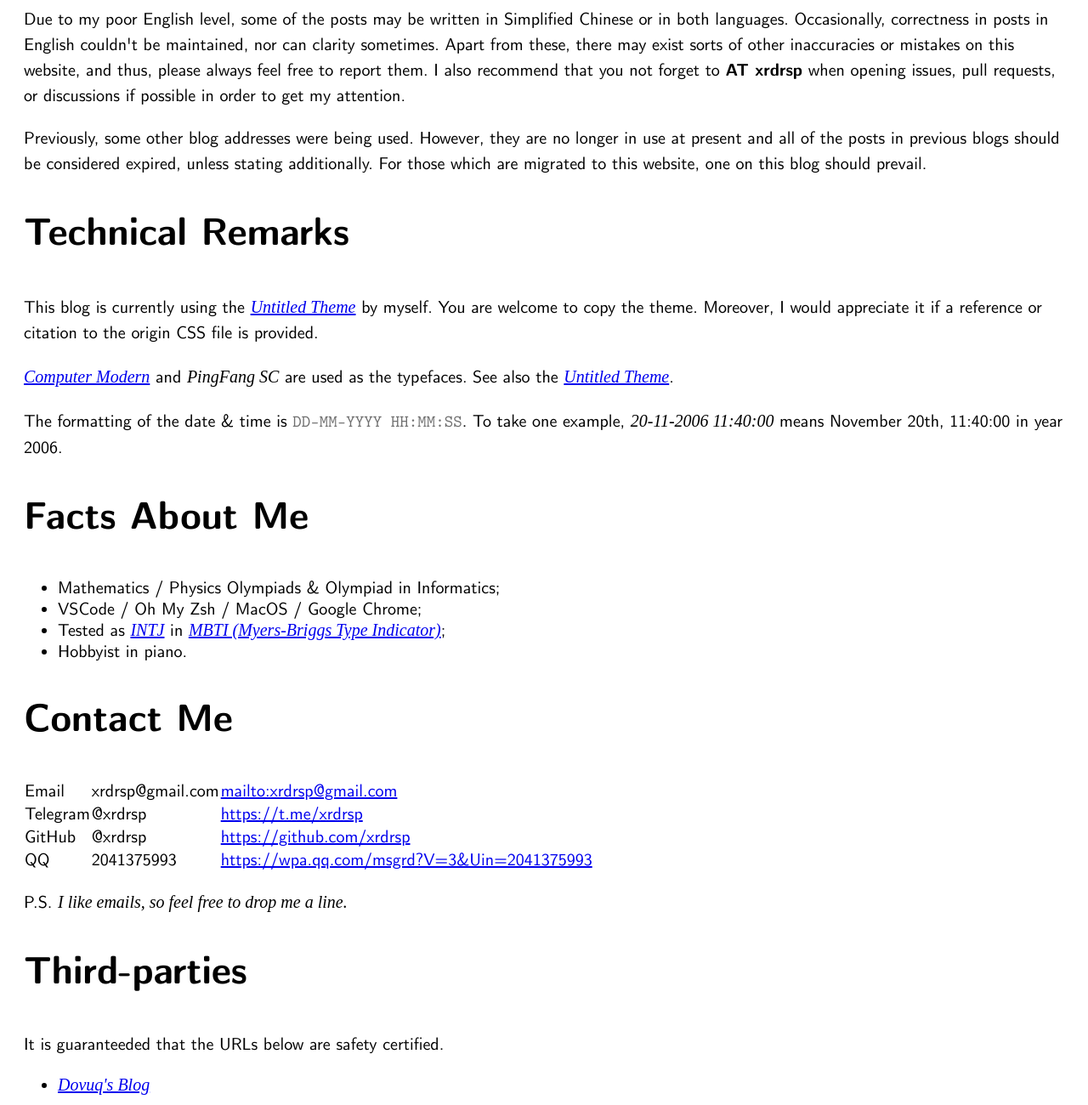
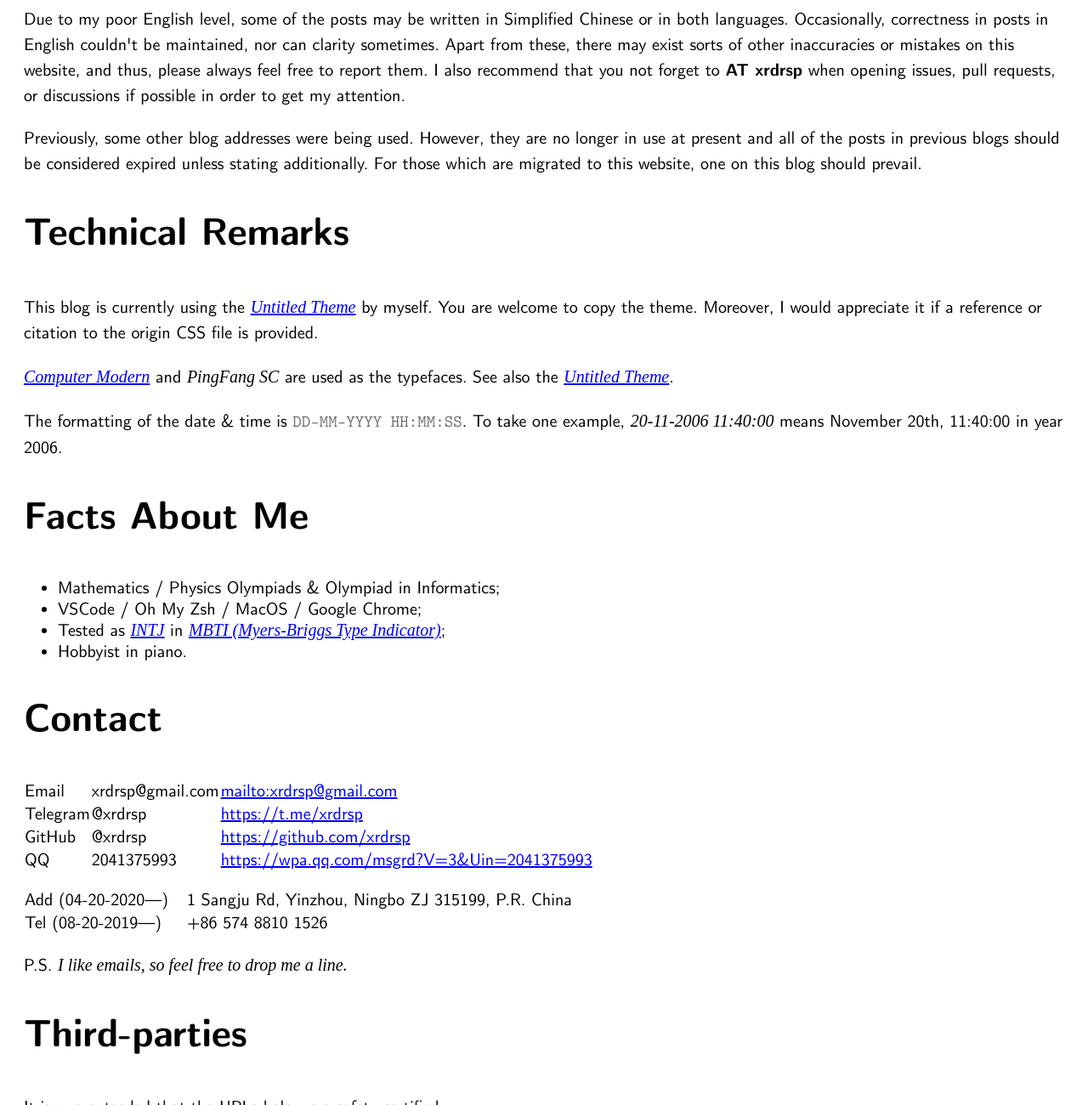
Before and after one commit to xrdrsp/xrdrsp.github.io, a plain HTML site: page about/index.html in a window 1280 px wide. Shown: the part 538-1838 px from the top of the page at 85% size. Drawn offline with nearby package versions, Linux system fonts and the light colour scheme; a script that the page names is missing; files whose address does not match are found by name.

Commit message:
feat: add add&tel

```diff
--- a/about/index.html
+++ b/about/index.html
@@ -12,9 +12,9 @@
         <div id="header"></div>
         <h1>ABOUT</h1>
         <p>Welcome! The frequency of updating is unpredictable. The posts are non-technical.</p>
-        <p>On this website, I use the comment system, <em><a href="https://disqus.com">Disqus</a></em>. In most cases, <em><a href="https://disqus.com">Disqus</a></em> is displayed under the pages, but meanwhile, possibly, it is disabled to be observed in some specific areas. Comments from all people with any academic levels would be appreciated. My only request is that the discussions keep creative, constructive, polite, at least tangentially relevant to the topic at hand; those which are spam, off-topic, self-promoting, unfriendly, racist, extremist, pornographic, illegal, or otherwise not fulfilling the above requests shall summarily be deleted. Comments which essentially duplicate previous comments may also be deleted or used to replace the previous comment, as appropriate. Hence, the comment rating system is enabled when using <em><a href="https://disqus.com">Disqus</a></em>, yet those ratings do not unconditionally represent the quality of the feedback. Please appropriately discuss and leave suggestion and comments.</p>
+        <p>On this website, I use the comment system, <em><a href="https://disqus.com">Disqus</a></em>. In most cases, <em><a href="https://disqus.com">Disqus</a></em> is displayed under the pages, but meanwhile, possibly, it is disabled to be observed in some specific areas. Comments from all people with any academic level would be appreciated. My only request is that the discussions keep creative, constructive, polite, at least tangentially relevant to the topic at hand; those which are spam, off-topic, self-promoting, unfriendly, racist, extremist, pornographic, illegal, or otherwise not fulfilling the above requests shall summarily be deleted. Comments which essentially duplicate previous comments may also be deleted or used to replace the previous comment, as appropriate. Hence, the comment rating system is enabled when using <em><a href="https://disqus.com">Disqus</a></em>, yet those ratings do not unconditionally represent the quality of the feedback. Please appropriately discuss and leave suggestions and comments.</p>
         <p>Due to my poor English level, some of the posts may be written in Simplified Chinese or in both languages. Occasionally, correctness in posts in English couldn't be maintained, nor can clarity sometimes. Apart from these, there may exist sorts of other inaccuracies or mistakes on this website, and thus, please always feel free to report them. I also recommend that you not forget to <b>AT xrdrsp</b> when opening issues, pull requests, or discussions if possible in order to get my attention.</p>
-        <p>Previously, some other blog addresses were being used. However, they are no longer in use at present and all of the posts in previous blogs should be considered expired, unless stating additionally. For those which are migrated to this website, one on this blog should prevail.</p>
+        <p>Previously, some other blog addresses were being used. However, they are no longer in use at present and all of the posts in previous blogs should be considered expired unless stating additionally. For those which are migrated to this website, one on this blog should prevail.</p>
         <h2>Technical Remarks</h2>
         <p>This blog is currently using the <em><a href="/theme.css">Untitled Theme</a></em> by myself. You are welcome to copy the theme. Moreover, I would appreciate it if a reference or citation to the origin CSS file is provided.</p>
         <p><em><a href="https://checkmyworking.com/cm-web-fonts/">Computer Modern</a></em> and <em>PingFang SC</em> are used as the typefaces. See also the <em><a href="/theme.css">Untitled Theme</a></em>.</p>
@@ -26,7 +26,7 @@
             <li>Tested as <em><a href="https://en.wikipedia.org/wiki/Myers-Briggs_Type_Indicator">INTJ</a></em> in <em><a href="https://en.wikipedia.org/wiki/Myers-Briggs_Type_Indicator">MBTI (Myers-Briggs Type Indicator)</a></em>;</li>
             <li>Hobbyist in piano.</li>
         </ul>
-        <h2>Contact Me</h2>
+        <h2>Contact</h2>
         <table>
             <tr>
                 <td>Email</td>
@@ -49,6 +49,16 @@
                 <td><a href="https://wpa.qq.com/msgrd?V=3&Uin=2041375993">https://wpa.qq.com/msgrd?V=3&Uin=2041375993</a></td>
             </tr>
         </table>
+        <table>
+            <tr>
+                <td>Add (04-20-2020—)&emsp;</td>
+                <td>1 Sangju Rd, Yinzhou, Ningbo ZJ 315199, P.R. China</td>
+            </tr>
+            <tr>
+                <td>Tel (08-20-2019—)&emsp;</td>
+                <td>+86 574 8810 1526</td>
+            </tr>
+        </table>
         <p>P.S. <em>I like emails, so feel free to drop me a line.</em></p>
         <h2>Third-parties</h2>
         <p>It is guaranteeded that the URLs below are safety certified.</p>
```
